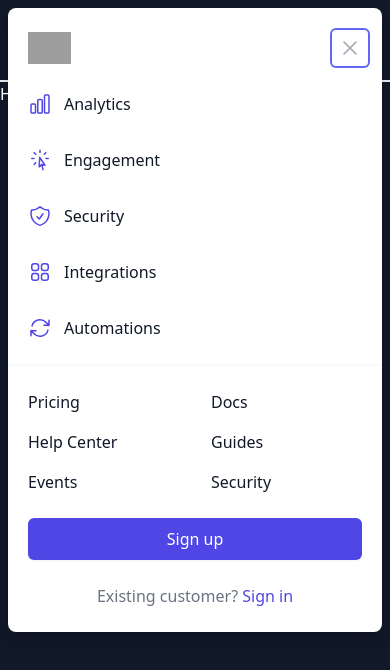
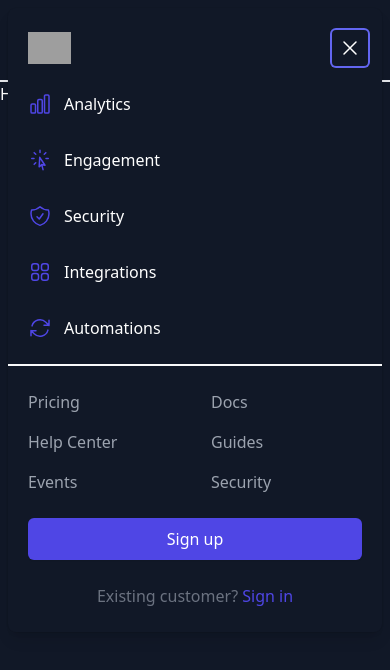
Before and after one commit to lu-perez/NextJS-TailwindCSS, a Next.js app: page / in a window 390 px wide. Both pictures are taken after a click on the button "Open menu". Shown: the top 670 px of the page. Built offline with nearby package versions, Linux system fonts and the light colour scheme; grey boxes are pictures that could not be loaded.

Commit message:
dark theme styles

```diff
--- a/app/components/Nav.tsx
+++ b/app/components/Nav.tsx
@@ -46,10 +46,12 @@ const solutions = [
     icon: ArrowPathIcon,
   },
 ]
+
 const callsToAction = [
   { name: 'Watch Demo', href: '#', icon: PlayIcon },
   { name: 'Contact Sales', href: '#', icon: PhoneIcon },
 ]
+
 const resources = [
   {
     name: 'Help Center',
@@ -71,13 +73,14 @@ const resources = [
   },
   { name: 'Security', description: 'Understand how we take your privacy seriously.', href: '#', icon: ShieldCheckIcon },
 ]
+
 const recentPosts = [
   { id: 1, name: 'Boost your conversion rate', href: '#' },
   { id: 2, name: 'How to use search engine optimization to drive traffic to your site', href: '#' },
   { id: 3, name: 'Improve your customer experience', href: '#' },
 ]
 
-function classNames(...classes) {
+function classNames(...classes: string[]) {
   return classes.filter(Boolean).join(' ')
 }
 
@@ -281,7 +284,7 @@ export default function Nav() {
         leaveTo="opacity-0 scale-95"
       >
         <Popover.Panel focus className="absolute inset-x-0 top-0 origin-top-right transform p-2 transition md:hidden">
-          <div className="divide-y-2 divide-gray-50 rounded-lg bg-white shadow-lg ring-1 ring-black ring-opacity-5">
+          <div className="divide-y-2 divide-gray-50 rounded-lg bg-white shadow-lg ring-1 ring-black ring-opacity-5 dark:bg-gray-900">
             <div className="px-5 pt-5 pb-6">
               <div className="flex items-center justify-between">
                 <div>
@@ -292,7 +295,7 @@ export default function Nav() {
                   />
                 </div>
                 <div className="-mr-2">
-                  <Popover.Button className="inline-flex items-center justify-center rounded-md bg-white p-2 text-gray-400 hover:bg-gray-100 hover:text-gray-500 focus:outline-none focus:ring-2 focus:ring-inset focus:ring-indigo-500">
+                  <Popover.Button className="inline-flex items-center justify-center rounded-md bg-white p-2 text-gray-400 hover:bg-gray-100 hover:text-gray-500 focus:outline-none focus:ring-2 focus:ring-inset focus:ring-indigo-500 dark:bg-gray-900 dark:text-white">
                     <span className="sr-only">Close menu</span>
                     <XMarkIcon className="h-6 w-6" aria-hidden="true" />
                   </Popover.Button>
@@ -304,10 +307,10 @@ export default function Nav() {
                     <a
                       key={item.name}
                       href={item.href}
-                      className="-m-3 flex items-center rounded-md p-3 hover:bg-gray-50"
+                      className="-m-3 flex items-center rounded-md p-3 hover:bg-gray-50 dark:hover:bg-gray-700"
                     >
                       <item.icon className="h-6 w-6 flex-shrink-0 text-indigo-600" aria-hidden="true" />
-                      <span className="ml-3 text-base font-medium text-gray-900">{item.name}</span>
+                      <span className="ml-3 text-base font-medium text-gray-900 dark:text-white">{item.name}</span>
                     </a>
                   ))}
                 </nav>
@@ -315,18 +318,18 @@ export default function Nav() {
             </div>
             <div className="space-y-6 py-6 px-5">
               <div className="grid grid-cols-2 gap-y-4 gap-x-8">
-                <a href="#" className="text-base font-medium text-gray-900 hover:text-gray-700 dark:hover:text-white">
+                <a href="#" className="text-base font-medium text-gray-900 dark:text-gray-400 dark:hover:text-white">
                   Pricing
                 </a>
 
-                <a href="#" className="text-base font-medium text-gray-900 hover:text-gray-700 dark:hover:text-white">
+                <a href="#" className="text-base font-medium text-gray-900 dark:text-gray-400 dark:hover:text-white">
                   Docs
                 </a>
                 {resources.map((item) => (
                   <a
                     key={item.name}
                     href={item.href}
-                    className="text-base font-medium text-gray-900 hover:text-gray-700"
+                    className="text-base font-medium text-gray-900 dark:text-gray-400 dark:hover:text-white"
                   >
                     {item.name}
                   </a>
```
